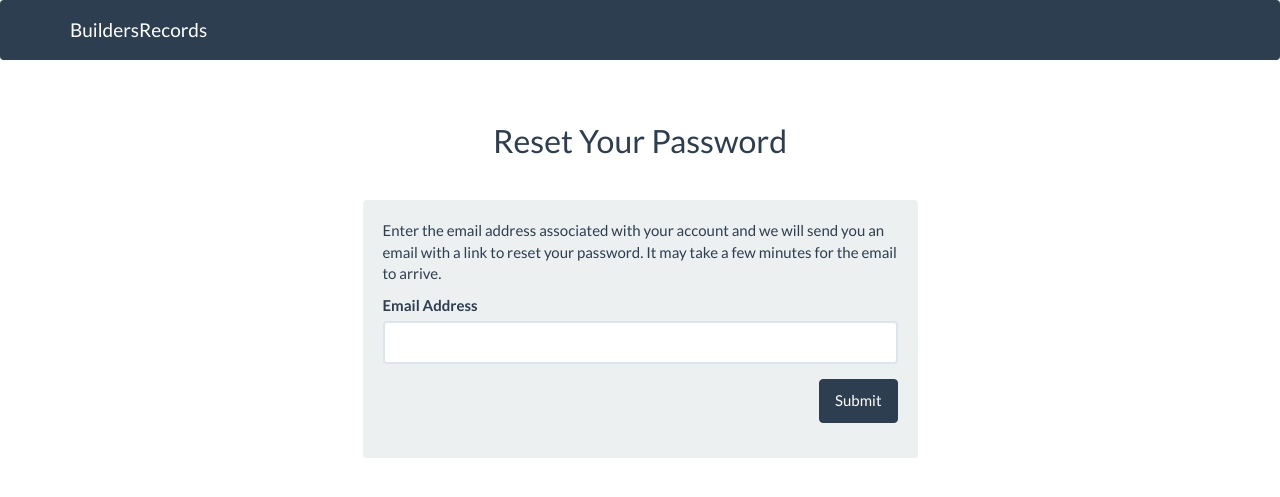
After one commit to maangulo12/buildersrecords.com, a Flask app: template app/templates/password_reset.html in a window 1280 px wide. The commit adds this page. Shown: the top 497 px of the page. Run offline with Flask 2, Linux system fonts and the light colour scheme; the template is opened without the code that fills it: values that come from a table or form of the project are taken from there, others are empty; parts of the project's set-up code (start-up, migrations or seed data) failed here and were passed over; some libraries are stand-ins or nearby versions.

Commit message:
Password reset paged added

```diff
--- a/app/forms.py
+++ b/app/forms.py
@@ -79,3 +79,24 @@ class LoginForm(Form):
                 return True
 
         return False
+
+
+class PasswordResetForm(Form):
+    email = StringField('Email Address', [DataRequired()])
+
+    def validate(self):
+        """
+        Checks if the form is valid and validates the email address.
+
+        :return: False if the email address is not valid.
+        """
+        rv = Form.validate(self)
+        if not rv:
+            return False
+
+        cur = get_cursor()
+        if not email_exists(cur, self.email.data):
+            self.email.errors.append('Please check your email address.')
+            return False
+
+        return True
--- /dev/null
+++ b/app/static/js/password_reset.js
@@ -0,0 +1,39 @@
+$(function() {
+    $('#email').on('input', function () {
+        if ($(this).val()) {
+            $('#email_group')
+                .removeClass('has-error')
+                .removeClass('has-feedback');
+            $('#email_helper_text').remove();
+            $('#email_icon').remove();
+            $('#alert').remove();
+        }
+        else {
+            $('#email_group')
+                .addClass('has-error')
+                .addClass('has-feedback');
+            if ($('#email_helper_text').length == 0) {
+                $('#email_group').append(
+                    '<span id=\"email_helper_text\" class=\"help-block\"> This field is required. </span>');
+            }
+        }
+    });
+});
+
+function validateForm() {
+    var passed = true;
+
+    var email = document.forms["password_reset_form"]["email"].value;
+    if (email == null || email == "") {
+        $('#email_group')
+            .addClass('has-error')
+            .addClass('has-feedback');
+        if ($('#email_helper_text').length == 0) {
+            $('#email_group').append(
+                '<span id=\"email_helper_text\" class=\"help-block\"> This field is required. </span>');
+        }
+        passed = false;
+    }
+
+    return passed;
+}
--- /dev/null
+++ b/app/static/js/password_reset_confirmation.js
@@ -0,0 +1,5 @@
+$(function() {
+    $('#login_button').on('click', function () {
+        window.location.href = '/'
+    });
+});
--- a/app/templates/email/registration.html
+++ b/app/templates/email/registration.html
@@ -11,7 +11,6 @@
             Thank you for creating an account with us. <br>
             <br>
             Your username is: <b> {{ username }} </b> <br>
-            Your password is: <b> {{ password }} </b> <br>
             <br>
             -From the BuildersRecords team
        </p>
--- a/app/templates/login.html
+++ b/app/templates/login.html
@@ -73,7 +73,7 @@
                             <!-- Password Field -->
                             {{ render_field(form.password) }}
                             <!-- Forgot Password -->
-                            <a href="/password_reset/"><b> Forgot Password? </b></a>
+                            <a href="{{ url_for('password_reset') }}"><b> Forgot Password? </b></a>
                             <!-- Submit -->
                             <div class="form-group text-right">
                                 <button type="submit" class="btn btn-primary"> Sign In </button>
--- /dev/null
+++ b/app/templates/password_reset.html
@@ -0,0 +1,66 @@
+{% extends "layout.html" %}
+{% block title %} BuildersRecords {% endblock %}
+{% block scripts %}<script src="{{ url_for('static', filename='js/password_reset.js') }}"></script>{% endblock %}
+{% block body %}
+    <body class="body">
+        <!-- Navigation Bar -->
+        <nav class="navbar navbar-default">
+            <div class="container">
+                <!-- Navigation Bar Header -->
+                <div class="navbar-header">
+                    <!-- Navigation Bar Brand -->
+                    <a class="navbar-brand" href="{{ url_for('home') }}"> BuildersRecords </a>
+                </div>
+            </div>
+        </nav>
+        <!-- Page Header -->
+        <div class="container">
+            <div class="page-header text-center">
+                <h2> Reset Your Password </h2>
+            </div>
+        </div>
+        <!-- Well -->
+        <div class="container">
+            <div class="row">
+				        <div class="col-md-6 col-md-offset-3 col-sm-8 col-sm-offset-2">
+                    <div class="well">
+                        {% with messages = get_flashed_messages() %}
+                            {% if messages %}
+                                {% for message in messages %}
+                        <!-- Alert -->
+                        <div id="alert" class="alert alert-danger alert-dismissible text-center" role="alert">
+                            <button type="button" class="close" data-dismiss="alert" aria-label="Close">
+                                <span aria-hidden="true"> &times; </span>
+                            </button> {{ message }}
+                        </div>
+                                {% endfor %}
+                            {% endif %}
+                        {% endwith %}
+                        <p> Enter the email address associated with your account and we will send you an email
+                            with a link to reset your password. It may take a few minutes for the email to arrive.
+                        </p>
+                        <!-- Form -->
+                        <form name="password_reset_form" onsubmit="return validateForm()" action="{{ url_for('password_reset') }}" method="POST">
+                          {% macro render_field(field, msg, label_visible=true) %}
+                            <div id="{{ field.id }}_group" class="form-group{% if field.errors %} has-error
+                            has-feedback{% endif %}{{kwargs.pop('class_', '') }}">{% if field.type != 'HiddenField' and label_visible %}
+                                {{ field.label(class_='control-label', **kwargs) }}{% endif %}
+                                {{ field(class_='form-control', **kwargs) }}{% if field.errors %}
+                                <span id="{{ field.id }}_icon" class="glyphicon glyphicon-remove form-control-feedback"></span>
+                                <span id="{{ field.id }}_helper_text" class="help-block"> {{ field.errors[0] }}
+                                </span>{% endif %}
+                            </div>
+                          {% endmacro %}
+                            {{ form.csrf_token }}
+                            <!-- Email Field -->
+                            {{ render_field(form.email) }}
+                            <!-- Submit -->
+                            <div class="form-group text-right">
+                                <button type="submit" class="btn btn-primary"> Submit </button>
+                            </div>
+                        </form>
+                    </div>
+                </div>
+            </div>
+        </div>{{ super() }}
+    </body>{% endblock %}
```
Also changed, not shown: app/mail.py (+9 -0 lines), app/templates/email/password_reset.html (added, +18 -0 lines), app/templates/password_reset_confirmation.html (added, +43 -0 lines), app/views.py (+31 -2 lines).
